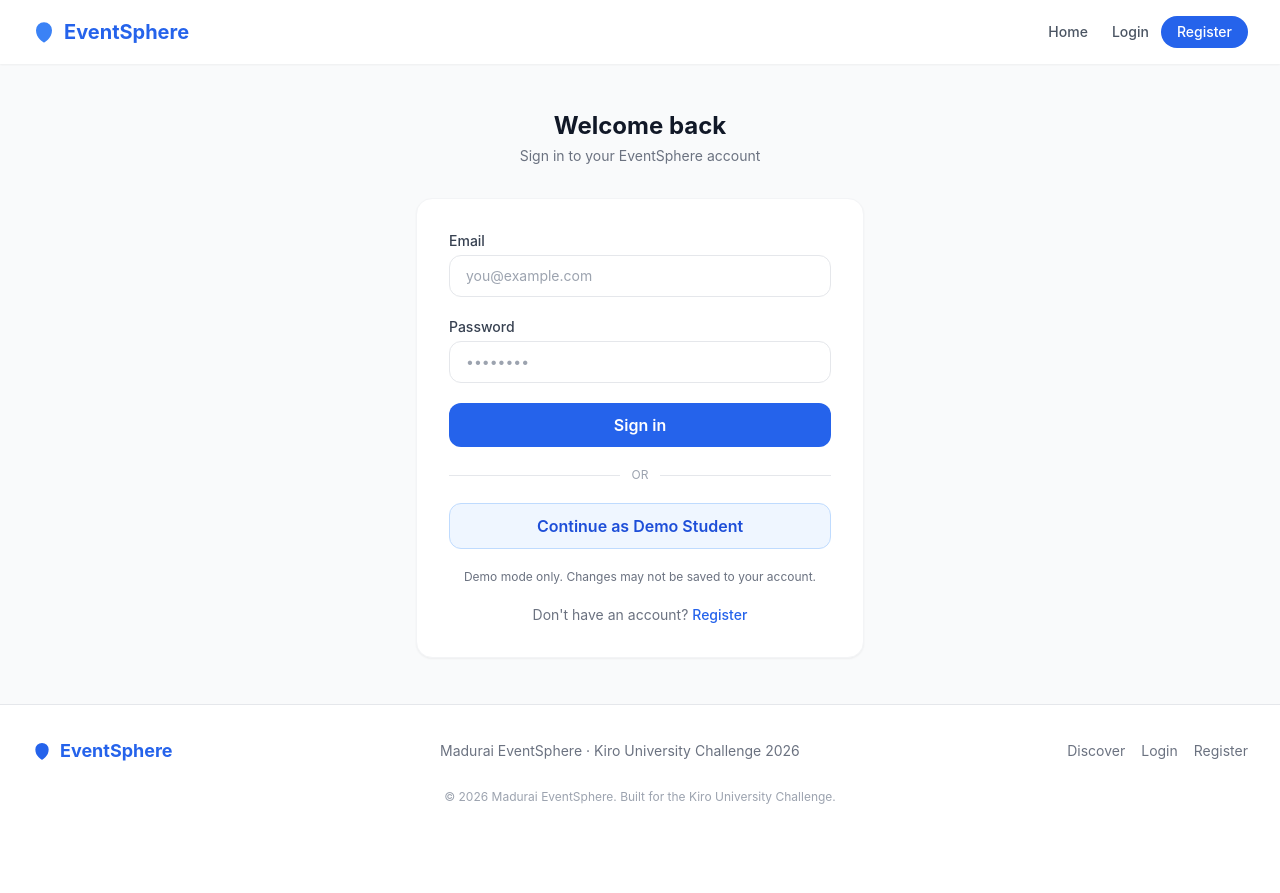
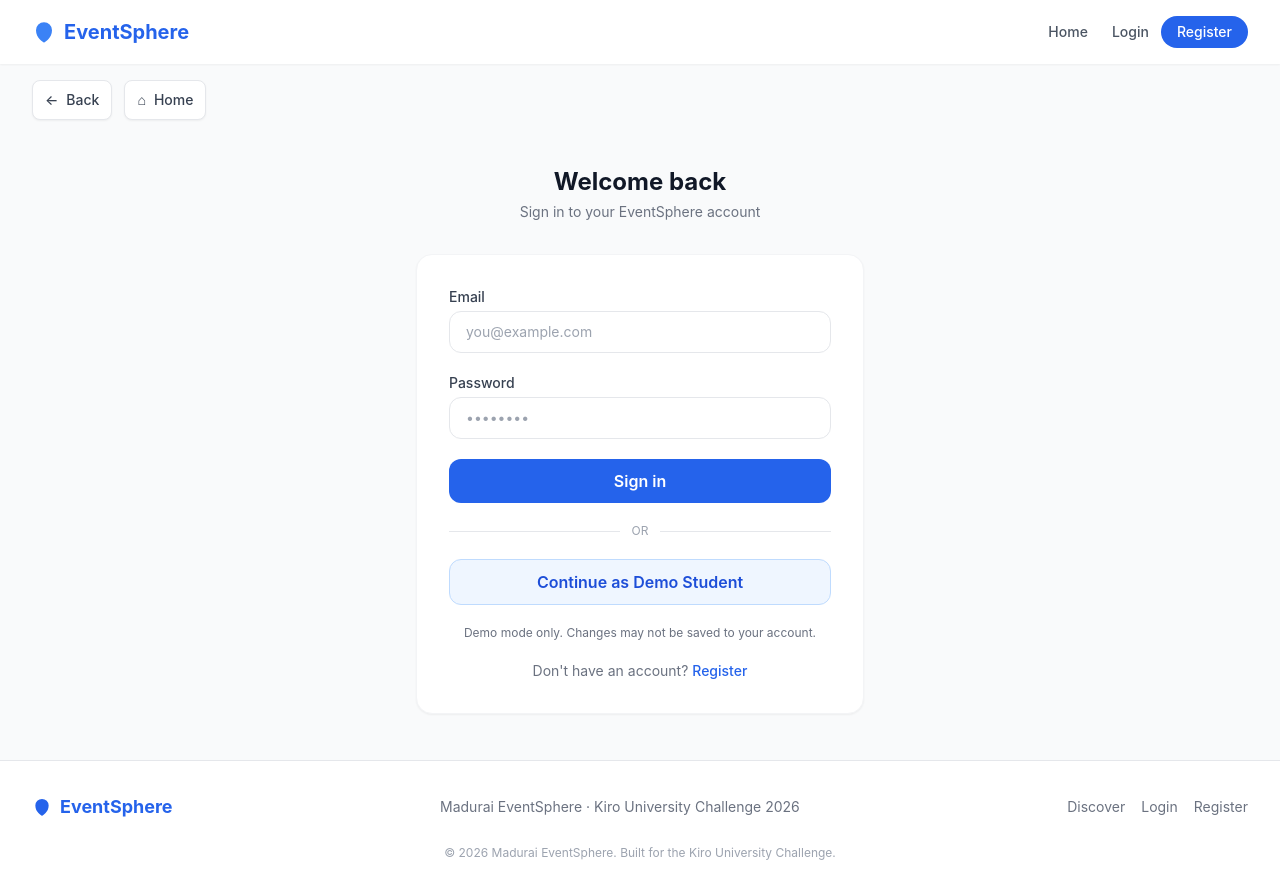
Before and after one commit to SELVA-MEENAKSHI-K/frontendmadurai-eventsphere, a React (Vite) app: page /login in a window 1280 px wide. Before the commit the page ends 837 px from the top, so only its background shows below. Built offline with nearby package versions, Linux system fonts and the light colour scheme; no server answers.

Commit message:
feat(navigation): add back and home controls to all pages

```diff
--- a/src/App.jsx
+++ b/src/App.jsx
@@ -9,6 +9,7 @@ import Navbar from './components/common/Navbar'
 import Footer from './components/common/Footer'
 import ProtectedRoute from './components/common/ProtectedRoute'
 import OrganizerRoute from './components/common/OrganizerRoute'
+import PageNavigation from './components/common/PageNavigation'
 
 import HomePage from './pages/HomePage'
 import EventDetailPage from './pages/EventDetailPage'
@@ -31,6 +32,7 @@ export default function App() {
           <FilterProvider>
             <div className="min-h-screen bg-gray-50 flex flex-col">
               <Navbar />
+              <PageNavigation />
 
               <main className="flex-1">
                 <Routes>
--- /dev/null
+++ b/src/components/common/PageNavigation.jsx
@@ -0,0 +1,40 @@
+import { Link, useLocation, useNavigate } from 'react-router-dom'
+
+export default function PageNavigation() {
+  const location = useLocation()
+  const navigate = useNavigate()
+
+  if (location.pathname === '/') return null
+
+  function goBack() {
+    if (window.history.state?.idx > 0) {
+      navigate(-1)
+      return
+    }
+    navigate('/')
+  }
+
+  return (
+    <nav
+      aria-label="Page navigation"
+      className="mx-auto flex w-full max-w-7xl items-center gap-3 px-4 pt-4 sm:px-6 lg:px-8"
+    >
+      <button
+        type="button"
+        onClick={goBack}
+        className="inline-flex min-h-10 items-center gap-2 rounded-lg border border-gray-200 bg-white px-3 text-sm font-medium text-gray-700 shadow-sm transition hover:border-blue-300 hover:text-blue-700 focus-visible:outline-none focus-visible:ring-2 focus-visible:ring-blue-500"
+        aria-label="Go back to the previous page"
+      >
+        <span aria-hidden="true">←</span>
+        <span>Back</span>
+      </button>
+      <Link
+        to="/"
+        className="inline-flex min-h-10 items-center gap-2 rounded-lg border border-gray-200 bg-white px-3 text-sm font-medium text-gray-700 shadow-sm transition hover:border-blue-300 hover:text-blue-700 focus-visible:outline-none focus-visible:ring-2 focus-visible:ring-blue-500"
+      >
+        <span aria-hidden="true">⌂</span>
+        <span>Home</span>
+      </Link>
+    </nav>
+  )
+}
```
